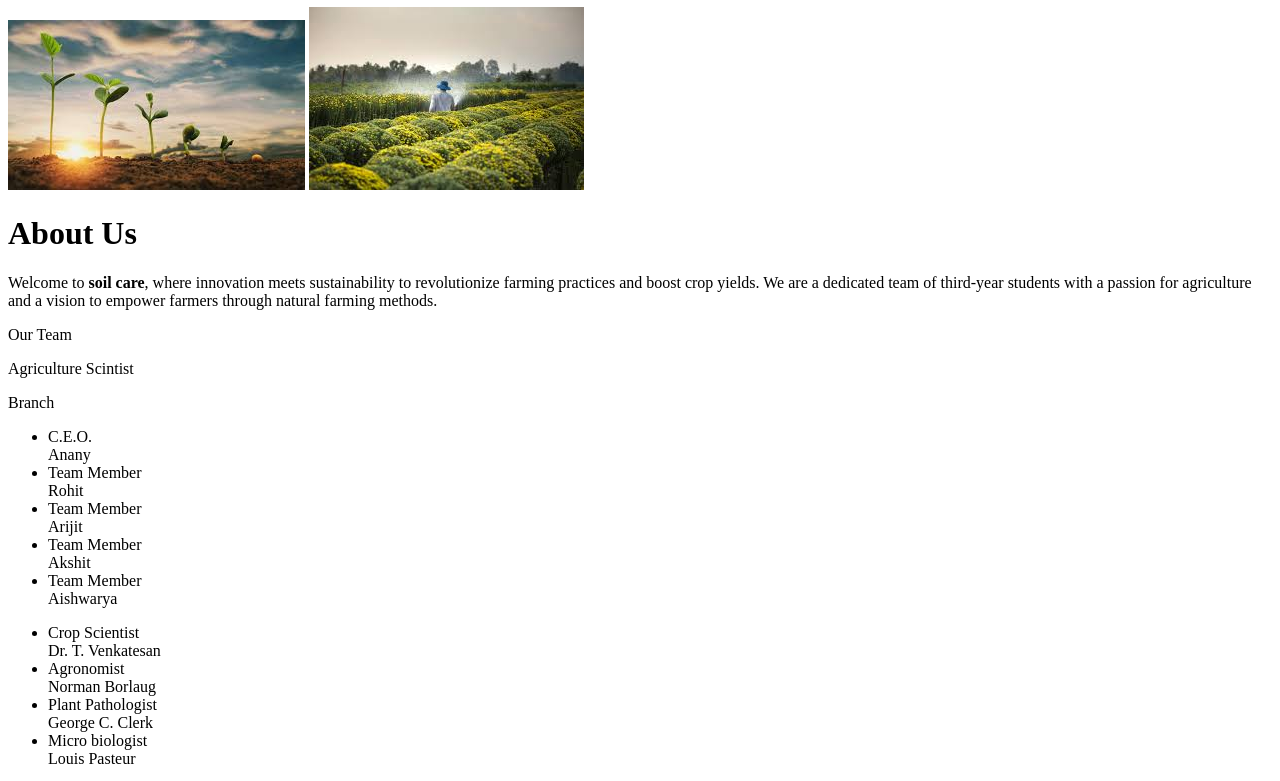
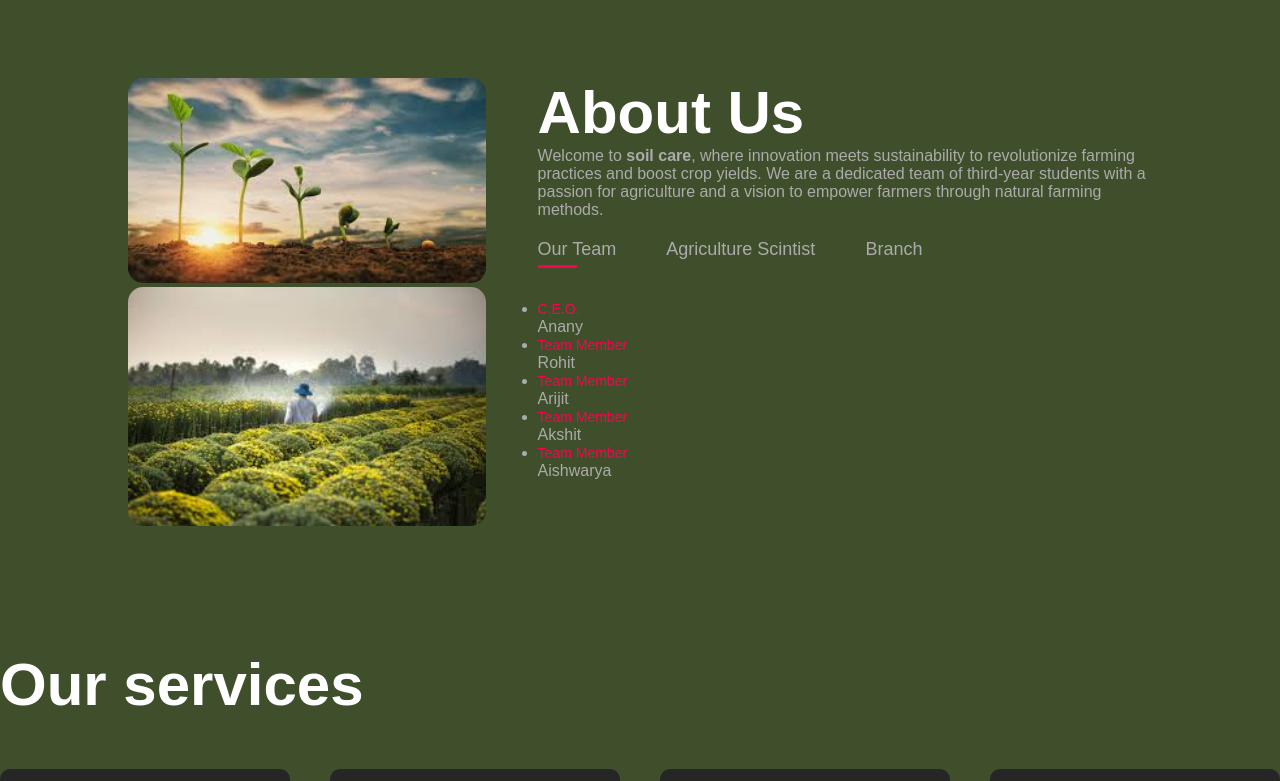
Before and after one commit to rohitruhela1/soil-care, a plain HTML site: page index.html in a window 1280 px wide. Shown: the part 812-1593 px from the top of the page. Drawn offline with Linux system fonts and the light colour scheme; files whose address does not match are found by name.

Commit message:
Update index.html

```diff
--- a/index.html
+++ b/index.html
@@ -4,8 +4,8 @@
     <meta charset="UTF-8" />
     <meta name="viewport" content="width=device-width, initial-scale=1.0" />
     <title>soil-care</title>
-    <link rel="stylesheet" href="bus.css" />
-    <script src="bus.js"></script>
+    <link rel="stylesheet" href="index.css" />
+    <script src="index.js"></script>
     <script
       src="https://kit.fontawesome.com/5ad611b0dc.js"
       crossorigin="anonymous"
```
